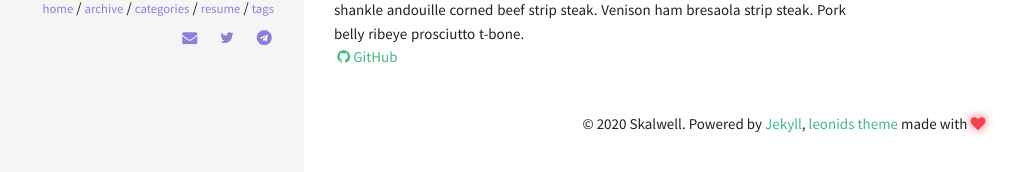
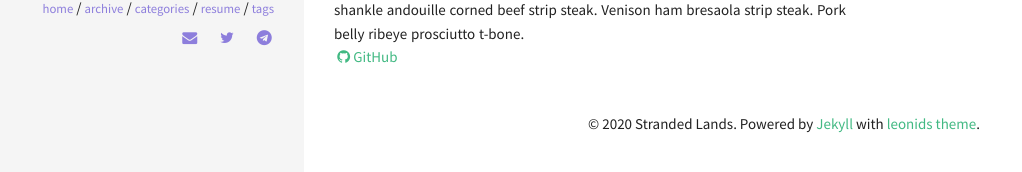
Before and after one commit to skalimoi/skalimoi.github.io, a Jekyll site: the page built from resume.html, in a window 1280 px wide. Shown: the part 481-653 px from the top of the page, without its empty margins (16-1038 px from the left). Built offline with Jekyll 4.4.1, drawn with Linux system fonts in a browser that asks for light colours.

Commit message:
Update footer.html

```diff
--- a/_includes/footer.html
+++ b/_includes/footer.html
@@ -1,3 +1,3 @@
 <footer>
-  &copy; {{ site.time | date: '%Y' }} Skalwell. Powered by <a href="http://jekyllrb.com/">Jekyll</a>, <a href="http://github.com/renyuanz/leonids/">leonids theme</a> made with <i class="fa fa-heart heart-icon"></i>
+  &copy; {{ site.time | date: '%Y' }} {{ site.owner.name }}. Powered by <a href="http://jekyllrb.com/">Jekyll</a> with <a href="http://github.com/renyuanz/leonids/">leonids theme</a>.
 </footer>
```
